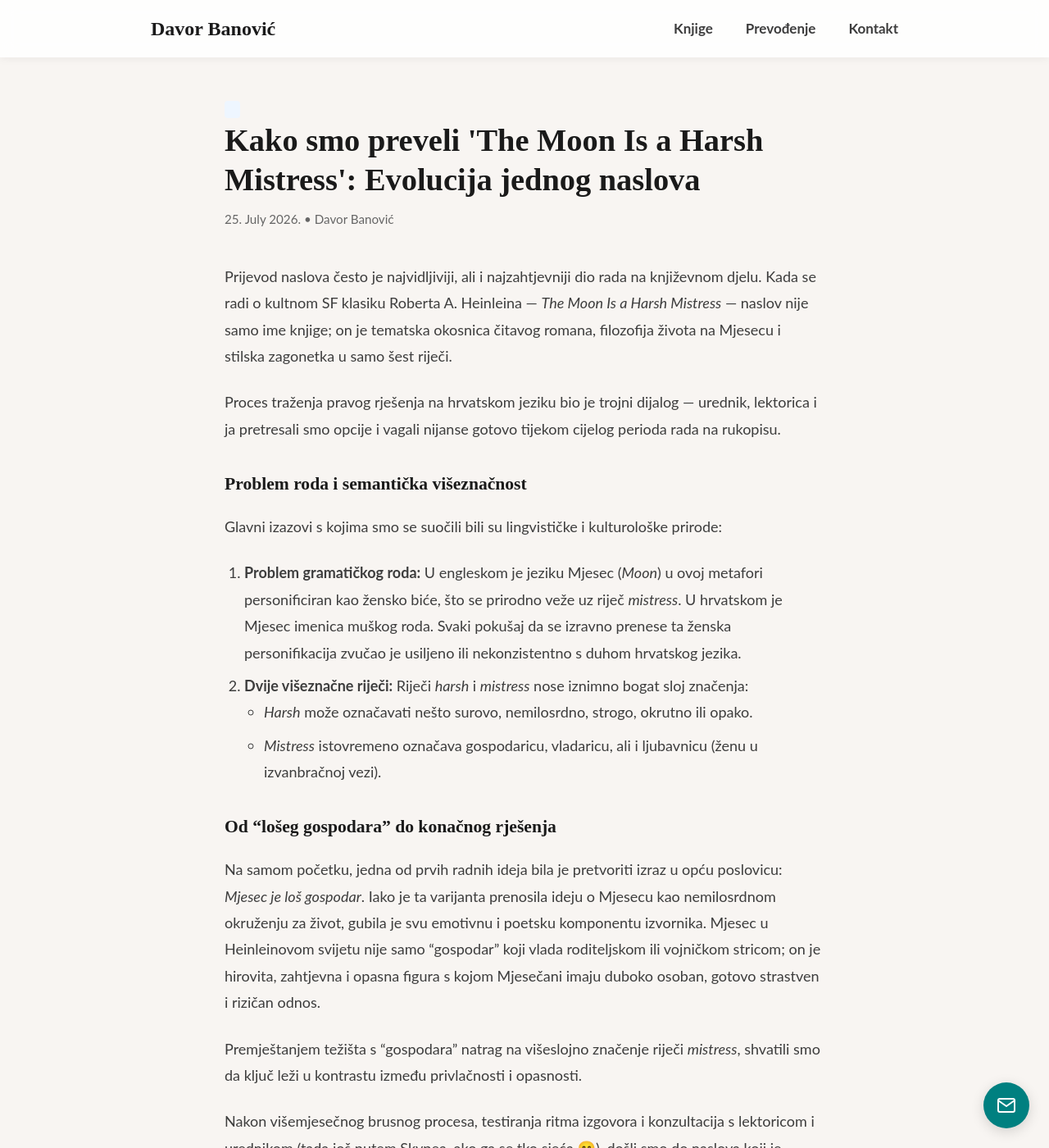
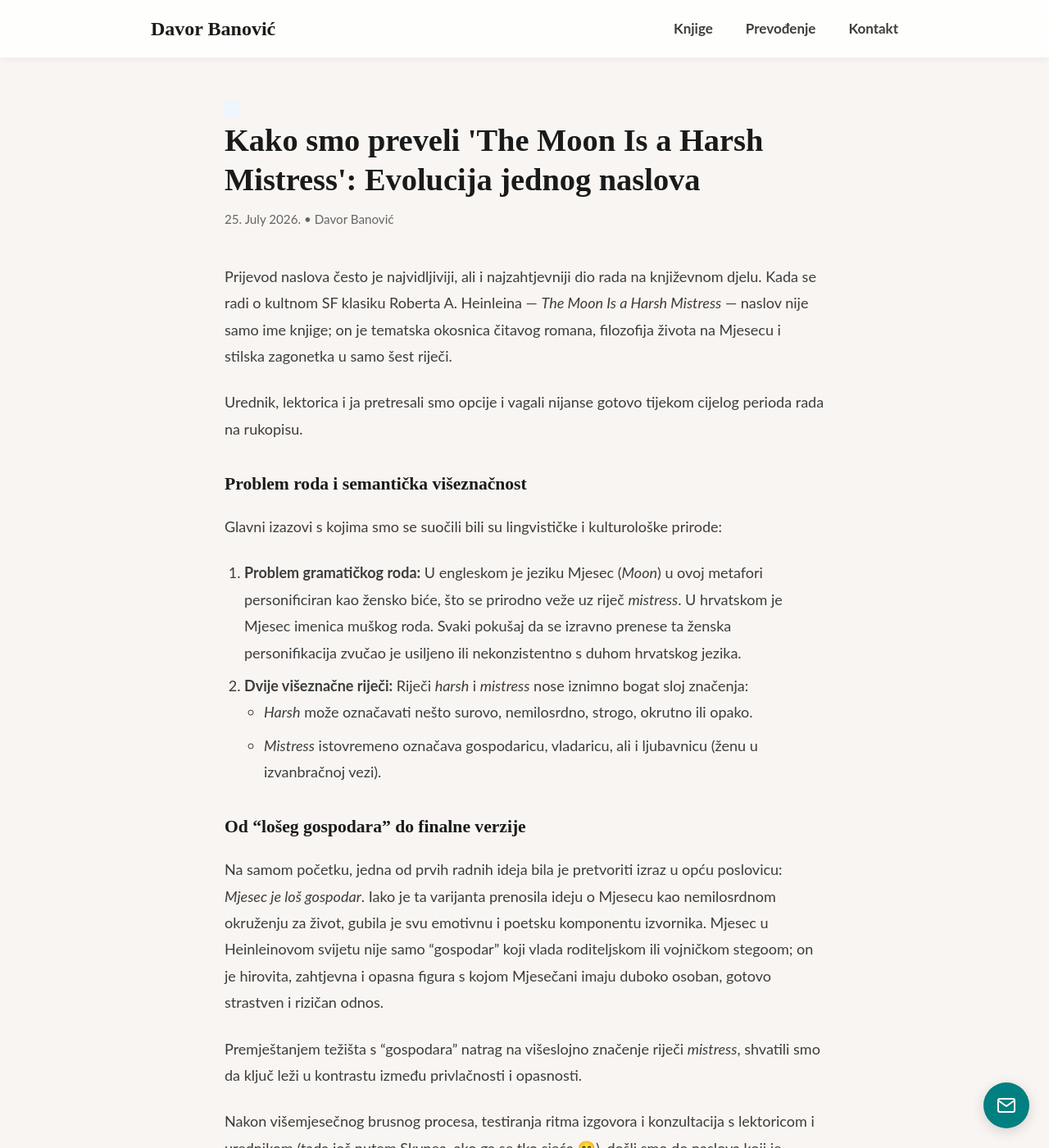
Before and after one commit to banovotz/banovotz.github.io, a Jekyll site: the page built from _posts/2026-07-25-kako-smo-preveli-naslov-romana-the-moon-is-a-harsh-mistress.md, in a window 1280 px wide and 1400 px high. Shown: the whole window at 82% size. Built offline with Jekyll 4.4.1, drawn with Linux system fonts in a browser that asks for light colours.

Commit message:
Fixed wording in a blog post

```diff
--- a/_posts/2026-07-25-kako-smo-preveli-naslov-romana-the-moon-is-a-harsh-mistress.md
+++ b/_posts/2026-07-25-kako-smo-preveli-naslov-romana-the-moon-is-a-harsh-mistress.md
@@ -8,7 +8,7 @@
 
 Prijevod naslova često je najvidljiviji, ali i najzahtjevniji dio rada na književnom djelu. Kada se radi o kultnom SF klasiku Roberta A. Heinleina — *The Moon Is a Harsh Mistress* — naslov nije samo ime knjige; on je tematska okosnica čitavog romana, filozofija života na Mjesecu i stilska zagonetka u samo šest riječi.
 
-Proces traženja pravog rješenja na hrvatskom jeziku bio je trojni dijalog — urednik, lektorica i ja pretresali smo opcije i vagali nijanse gotovo tijekom cijelog perioda rada na rukopisu.
+Urednik, lektorica i ja pretresali smo opcije i vagali nijanse gotovo tijekom cijelog perioda rada na rukopisu.
 
 ### Problem roda i semantička višeznačnost
 
@@ -19,9 +19,9 @@
    * *Harsh* može označavati nešto surovo, nemilosrdno, strogo, okrutno ili opako.
    * *Mistress* istovremeno označava gospodaricu, vladaricu, ali i ljubavnicu (ženu u izvanbračnoj vezi).
 
-### Od "lošeg gospodara" do konačnog rješenja
+### Od "lošeg gospodara" do finalne verzije
 
-Na samom početku, jedna od prvih radnih ideja bila je pretvoriti izraz u opću poslovicu: *Mjesec je loš gospodar*. Iako je ta varijanta prenosila ideju o Mjesecu kao nemilosrdnom okruženju za život, gubila je svu emotivnu i poetsku komponentu izvornika. Mjesec u Heinleinovom svijetu nije samo "gospodar" koji vlada roditeljskom ili vojničkom stricom; on je hirovita, zahtjevna i opasna figura s kojom Mjesečani imaju duboko osoban, gotovo strastven i rizičan odnos.
+Na samom početku, jedna od prvih radnih ideja bila je pretvoriti izraz u opću poslovicu: *Mjesec je loš gospodar*. Iako je ta varijanta prenosila ideju o Mjesecu kao nemilosrdnom okruženju za život, gubila je svu emotivnu i poetsku komponentu izvornika. Mjesec u Heinleinovom svijetu nije samo "gospodar" koji vlada roditeljskom ili vojničkom stegoom; on je hirovita, zahtjevna i opasna figura s kojom Mjesečani imaju duboko osoban, gotovo strastven i rizičan odnos.
 
 Premještanjem težišta s "gospodara" natrag na višeslojno značenje riječi *mistress*, shvatili smo da ključ leži u kontrastu između privlačnosti i opasnosti.
 
```
